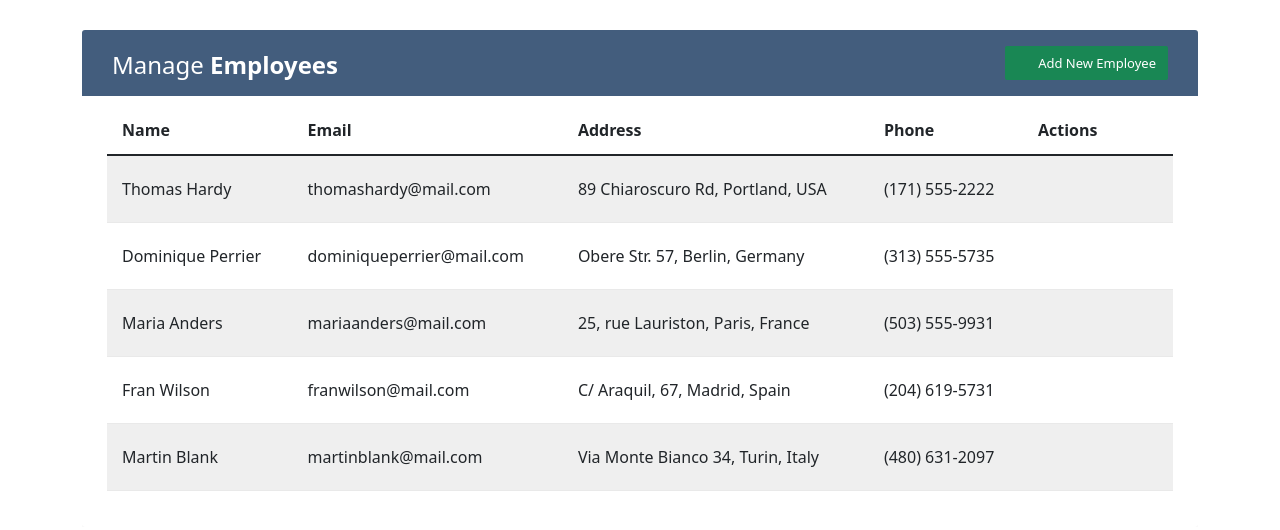
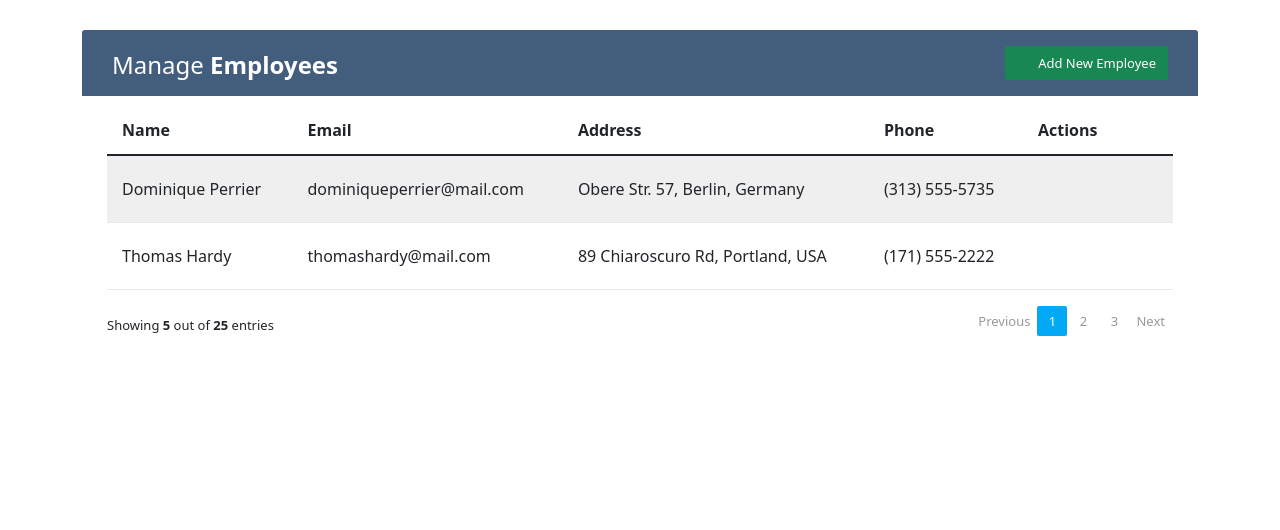
Before and after one commit to AhmetLoca/ReactProjects, a React (Create React App) app in the folder manage-emp/: page / in a window 1280 px wide. Shown: the top 530 px of the page. Built offline with nearby package versions, Linux system fonts and the light colour scheme.

Commit message:
pagination

```diff
--- a/manage-emp/src/components/EditForm.js
+++ b/manage-emp/src/components/EditForm.js
@@ -1,20 +1,39 @@
 import { Form, Button } from 'react-bootstrap';
 import { EmployeeContext } from '../contexts/EmployeeContext';
+import { useContext, useState } from 'react';
 
-import { useContext } from 'react';
-
-const EditForm = () => {
+const EditForm = ({ theEmployee }) => {
 
   const { updateEmployee } = useContext(EmployeeContext);
 
+  const employee = theEmployee;
+  const id = employee.id;
+
+  //useState kullanalım
+  const [name, SetName] = useState(employee.name);
+  const [email, SetEmail] = useState(employee.email);
+  const [address, SetAddress] = useState(employee.address);
+  const [phone, SetPhone] = useState(employee.phone);
+
+
+  const updatedEmployee = { id, name, email, address, phone };
+
+  const handleSubmit = (e) => {
+    e.preventDefault();
+    updateEmployee(id, updatedEmployee);
+  }
+
   return (
-    <Form>
+    <Form onSubmit={handleSubmit} >
 
       <Form.Group>
         <Form.Control
           type="text"
           placeholder="Name *"
           name="name"
+          value={name}
+          onChange={(e) => SetName(e.target.value)}
+          required
         />
       </Form.Group>
 
@@ -23,6 +42,8 @@ const EditForm = () => {
           type="email"
           placeholder="Email *"
           name="email"
+          value={email}
+          onChange={(e) => SetEmail(e.target.value)}
           required
         />
       </Form.Group>
@@ -32,6 +53,8 @@ const EditForm = () => {
           as="textarea"
           placeholder="Address *"
           name="address"
+          value={address}
+          onChange={(e) => SetAddress(e.target.value)}
           rows={3}
         />
       </Form.Group>
@@ -41,13 +64,16 @@ const EditForm = () => {
           type="text"
           placeholder="Phone"
           name="phone"
+          value={phone}
+          onChange={(e) => SetPhone(e.target.value)}
+
         />
       </Form.Group>
 
       <Button variant="success" type="submit" block>
         Update Employee
       </Button>
-    </Form>
+    </Form >
   )
 }
 export default EditForm;
--- a/manage-emp/src/components/Employee.js
+++ b/manage-emp/src/components/Employee.js
@@ -1,4 +1,4 @@
-import { useContext, useState } from 'react';
+import { useContext, useState, useEffect } from 'react';
 import { EmployeeContext } from '../contexts/EmployeeContext';
 import { Button, Modal } from 'react-bootstrap';
 import EditForm from './EditForm';
@@ -14,6 +14,13 @@ const Employee = ({ employee }) => {
 
   const handleClose = () => setShow(false);
   const handleShow = () => setShow(true);
+
+
+  useEffect(() => {
+    handleClose();
+  }, [employee])
+
+
 
   return (
     <>
@@ -34,7 +41,7 @@ const Employee = ({ employee }) => {
           </Modal.Title>
         </Modal.Header>
         <Modal.Body>
-          <EditForm />
+          <EditForm theEmployee={employee} />
         </Modal.Body>
         <Modal.Footer>
           <Button variant="secondary" onClick={handleClose}>
--- a/manage-emp/src/components/EmployeeList.js
+++ b/manage-emp/src/components/EmployeeList.js
@@ -1,22 +1,42 @@
 import { useContext, useEffect, useState } from 'react';
 import Employee from './Employee';
-import { Button, Modal } from 'react-bootstrap';
+import { Button, Modal, Alert } from 'react-bootstrap';
 import { EmployeeContext } from '../contexts/EmployeeContext';
 import AddForm from './AddForm';
+import Pagination from './Pagination';
 
 const EmployeeList = () => {
   const { employees } = useContext(EmployeeContext)
 
+  const [showAlert, setShowAlert] = useState(false);
+
   //useState iki tane parametre alıyordu. 1.si başlangıç değeri 2.si o başlangıc degerini değiştirmek için yapacak işlemleri içerecek setShow.
-  const [show, setShow] = useState(false)
+  const [show, setShow] = useState(false);
+  const [currentPage, setCurrentPage] = useState(1)
+  const [employeesPerPage] = useState(2)
 
   const handleClose = () => setShow(false);
   const handleShow = () => setShow(true);
 
+  const handleShowAlert = () => {
+    setShowAlert(true);
+    setTimeout(() => {
+      setShowAlert(false);
+    }, 2000)
+  }
+
   useEffect(() => {
     handleClose();
+
+    return () => {
+      handleShowAlert();
+    }
   }, [employees])
 
+  const indexOfLastEmployee = currentPage * employeesPerPage;
+  const indexOfFirstEmployee = indexOfLastEmployee - employeesPerPage;
+  const currentEmployees = employees.slice(indexOfFirstEmployee, indexOfLastEmployee);
+  const totalPagesNum = Math.ceil(employees.length / employeesPerPage)
 
   return (
     <>
@@ -32,6 +52,10 @@ const EmployeeList = () => {
       </div>
 
 
+      <Alert show={showAlert} variant="success">
+        Employee List successfully updated!.
+      </Alert>
+
       <table className="table table-striped table-hover">
         <thead>
           <tr>
@@ -39,8 +63,9 @@ const EmployeeList = () => {
           </tr>
         </thead>
         <tbody>
-          {
-            employees.map((employee) => (
+          {           //isim sıralaması yapıyoruz.A'dan Z'ye.
+            //2.yol .sort((a,b) => a.name.localeCompare(b.name))
+            currentEmployees.sort((a, b) => (a.name < b.name ? -1 : 1)).map((employee) => (
               <tr key={employee.id}>
                 <Employee employee={employee}></Employee>
               </tr>
@@ -48,6 +73,11 @@ const EmployeeList = () => {
           }
         </tbody>
       </table>
+
+
+      <Pagination pages={totalPagesNum} setCurrentPage={setCurrentPage}></Pagination>
+
+
       <Modal show={show} onHide={handleClose}>
         <Modal.Header className="modal-header" closeButton>
           <Modal.Title>
--- /dev/null
+++ b/manage-emp/src/components/Pagination.js
@@ -0,0 +1,49 @@
+import { useState, useEffect } from 'react';
+
+const Pagination = ({ pages, setCurrentPage }) => {
+
+  const numOfPages = [];
+
+  for (let i = 1; i <= pages; i++) {
+    numOfPages.push(i);
+  }
+
+  const [currentButton, setCurrentButton] = useState(1);
+
+  useEffect(() => {
+    setCurrentPage(currentButton)
+  }, [currentButton, setCurrentPage])
+  return (
+    <div className="clearfix">
+      <div className="hint-text">Showing<b> 5 </b>out of<b> 25 </b>entries</div>
+      <ul className="pagination">
+        <li className={`${currentButton === 1 ? 'page-item-disabled' : 'page-item'}`}><a href="#!" className="page-link" onClick={() => setCurrentButton((prev) => prev === 1 ? prev : prev - 1)}>Previous</a></li>
+
+
+        {
+          numOfPages.map((page, index) => {
+
+            return (
+              <li key={index} className={`${currentButton === page ? 'page-item active' : 'page-item'}`}><a href="#!" className="page-link"
+                onClick={() => setCurrentButton(page)}
+              >{page}</a></li>
+            )
+          })
+        }
+
+
+        <li className={`${currentButton === numOfPages.length ? 'page-item-disabled' : 'page-item'}`}><a href="#!" className="page-link" onClick={() => setCurrentButton((prev) => prev === numOfPages.length ? prev : prev + 1)}>Next</a></li>
+
+      </ul>
+    </div >
+  )
+}
+
+export default Pagination;
+
+
+        // <li class="page-item"><a href="#" class="page-link">2</a></li>
+        // <li class="page-item active"><a href="#" class="page-link">3</a></li>
+        // <li class="page-item"><a href="#" class="page-link">4</a></li>
+        // <li class="page-item"><a href="#" class="page-link">5</a></li>
+        // <li class="page-item"><a href="#" class="page-link">Next</a></li>
```
